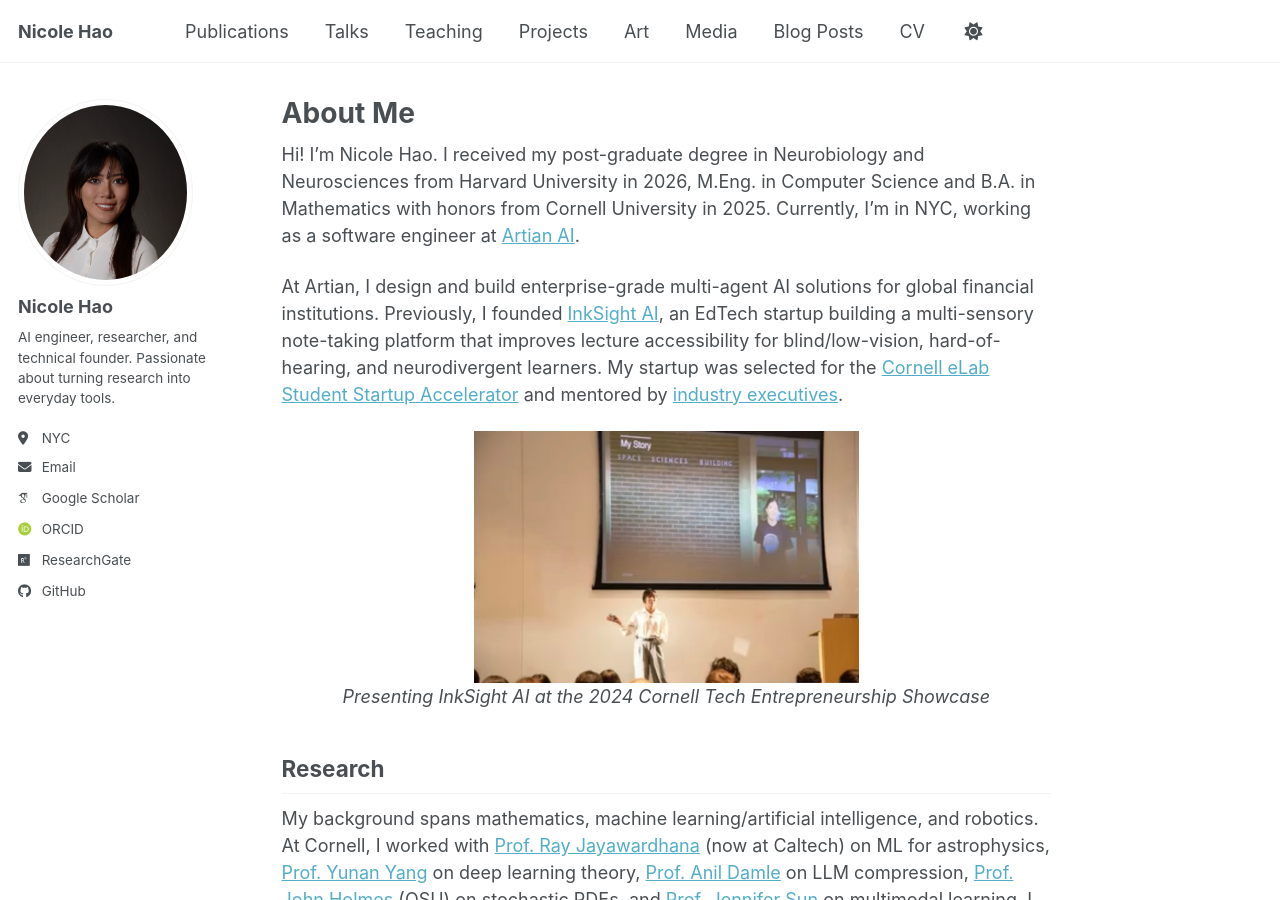
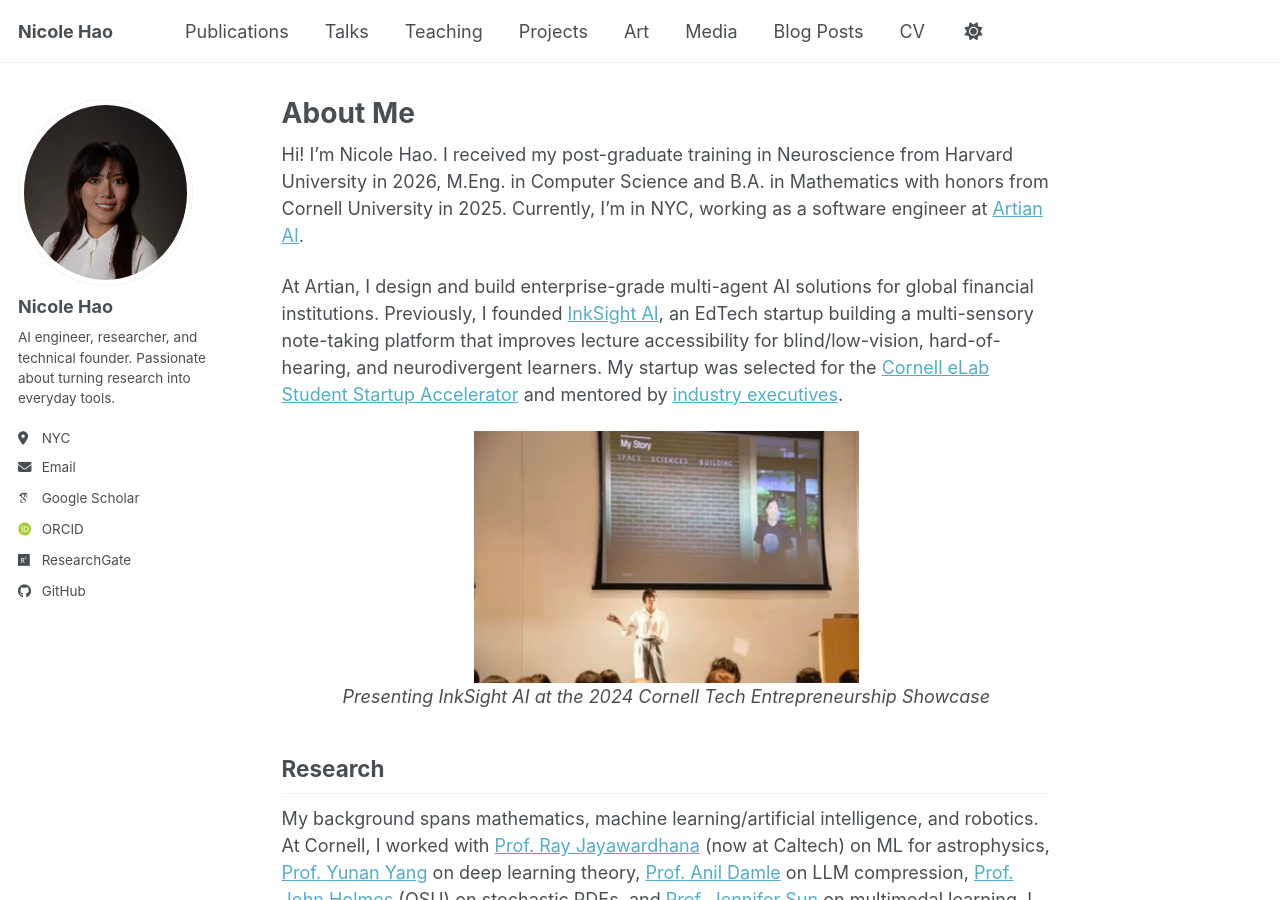
Before and after one commit to nicolehao34/nicolehao34.github.io, a Jekyll site: the page built from _pages/about.md, in a window 1280 px wide and 900 px high. Built offline with Jekyll 4.4.1, drawn with Linux system fonts in a browser that asks for light colours; some web fonts are replaced; a script bundle is joined from its source files by our own code; library files that are not in the unit come from our copies.

Commit message:
Change post-graduate degree terminology in About Me section

```diff
--- a/_pages/about.md
+++ b/_pages/about.md
@@ -6,7 +6,7 @@
   - /about/
   - /about.html
 ---
-Hi! I’m Nicole Hao. I received my post-graduate degree in Neurobiology and Neurosciences from Harvard University in 2026, M.Eng. in Computer Science and B.A. in Mathematics with honors from Cornell University in 2025. Currently, I'm in NYC, working as a software engineer at [Artian AI](https://artian.ai).
+Hi! I’m Nicole Hao. I received my post-graduate training in Neuroscience from Harvard University in 2026, M.Eng. in Computer Science and B.A. in Mathematics with honors from Cornell University in 2025. Currently, I'm in NYC, working as a software engineer at [Artian AI](https://artian.ai).
 
 At Artian, I design and build enterprise-grade multi-agent AI solutions for global financial institutions. Previously, I founded [InkSight AI](/portfolio/inksight-ai/), an EdTech startup building a multi-sensory note-taking platform that improves lecture accessibility for blind/low-vision, hard-of-hearing, and neurodivergent learners. My startup was selected for the [Cornell eLab Student Startup Accelerator](https://www.elabstartup.com/) and mentored by [industry executives](/teaching/#mentorship-and-gratitude).
 
```
